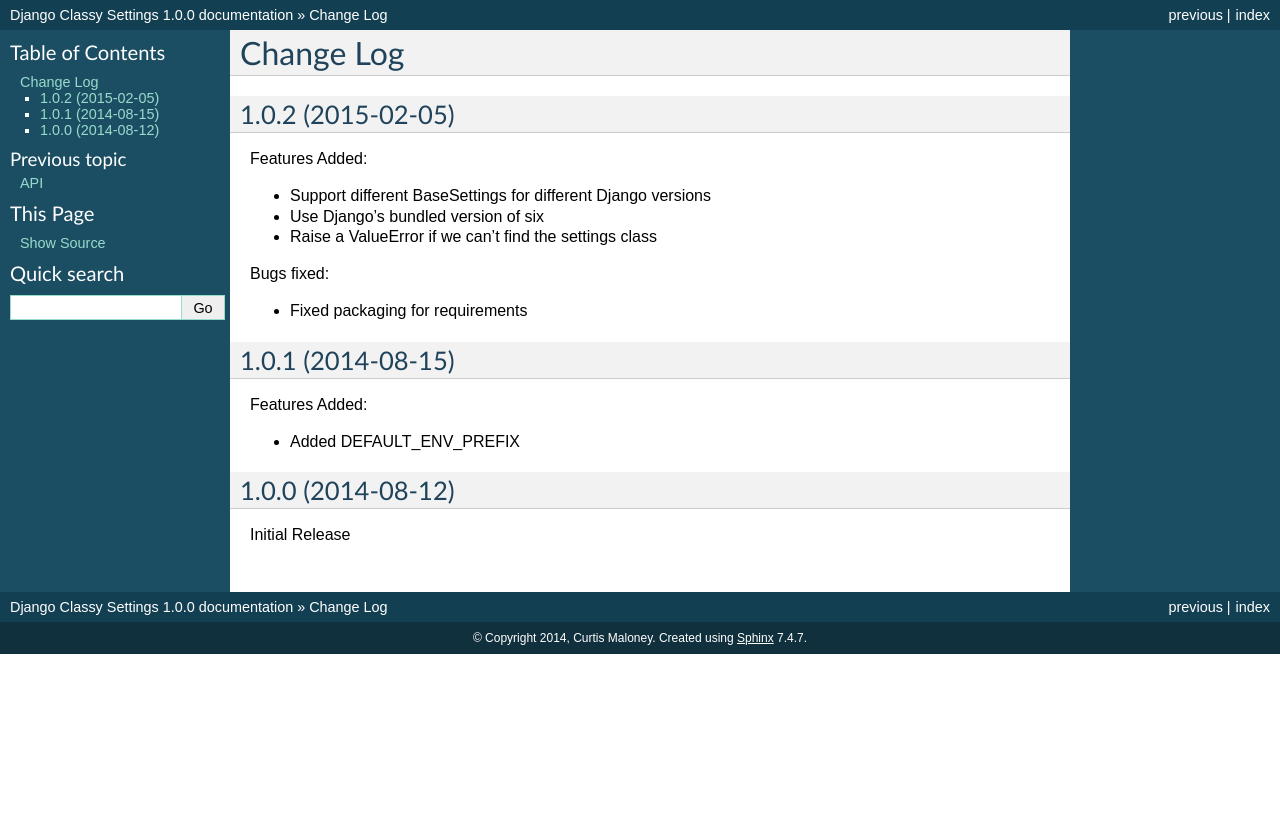
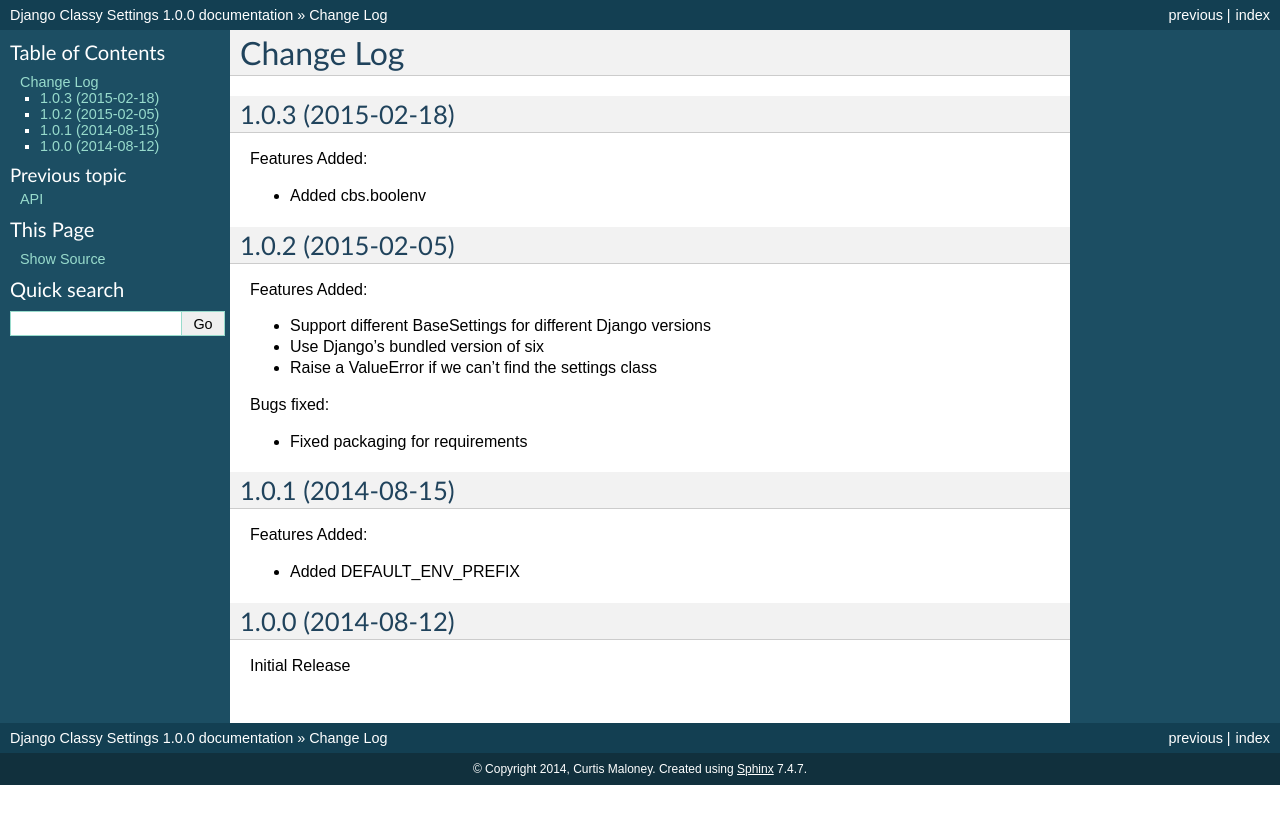
Before and after one commit to funkybob/django-classy-settings, a Sphinx documentation site: the page built from docs/changelog.rst, in a window 1280 px wide. Shown: the top 824 px of the page. Built offline with Sphinx 7.4.7, drawn with Linux system fonts in a browser that asks for light colours.

Commit message:
Bumped version to 1.0.3

```diff
--- a/docs/changelog.rst
+++ b/docs/changelog.rst
@@ -1,5 +1,12 @@
 Change Log
 ==========
+
+1.0.3 (2015-02-18)
+------------------
+
+Features Added:
+
++ Added cbs.boolenv
 
 1.0.2 (2015-02-05)
 ------------------
--- a/setup.py
+++ b/setup.py
@@ -3,7 +3,7 @@
 
 setup(
     name='django-classy-settings',
-    version='1.0.2',
+    version='1.0.3',
     description='Simple class-based settings for Django',
     author='Curtis Maloney',
     author_email='curtis@tinbrain.net',
```
